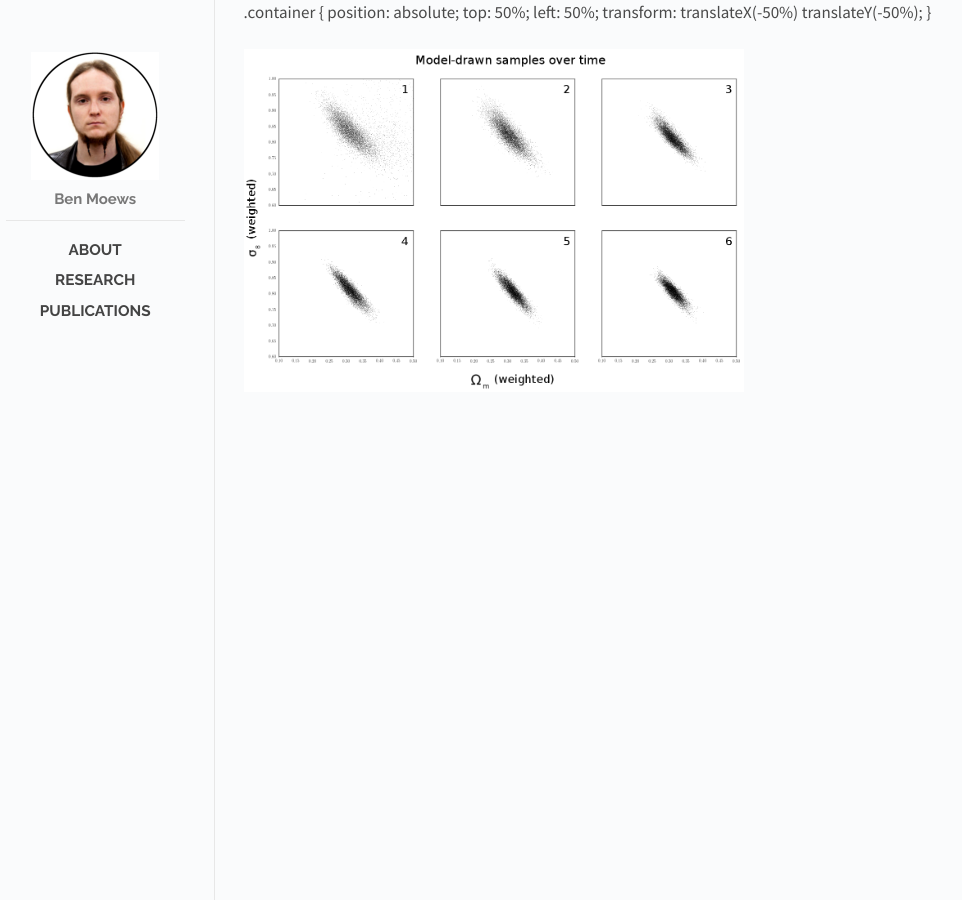
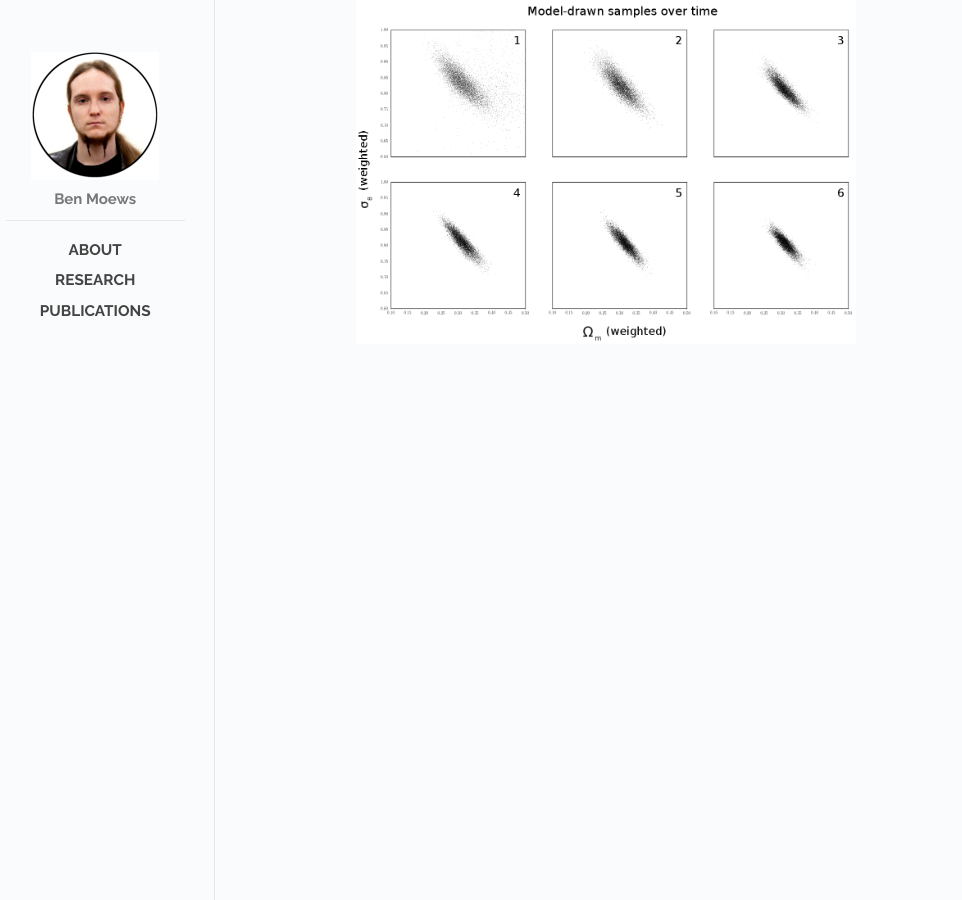
Before and after one commit to moews/moews.github.io, a Jekyll site: the page built from _posts/2017-03-28-home.md, in a window 1280 px wide. Shown: the whole page, without its empty margins (144-1106 px from the left). Built offline with Jekyll 4.4.1, drawn with Linux system fonts in a browser that asks for light colours.

Commit message:
Update 2017-03-28-home.md

```diff
--- a/_posts/2017-03-28-home.md
+++ b/_posts/2017-03-28-home.md
@@ -7,19 +7,14 @@
 hidden: true
 ---
 
-.container {
-    position: absolute;
-    top: 50%;
-    left: 50%;
-    transform: translateX(-50%) translateY(-50%);
-}
-
-<div class="container">
-    <span><img src="/images/gaussbock.png" width="500"></span>
+<div style="text-align:center">
+    <span>
+        <img src="/images/gaussbock.png" width="500">
+    </span>
 </div>
 
-[//]: ![gaussbock](/images/gaussbock.png width="500")
-[//]: <img src="/images/gaussbock.png" width="500">
+[//]: #![gaussbock](/images/gaussbock.png width="500")
+[//]: #<img src="/images/gaussbock.png" width="500">
 
 [//]: #<html>
 [//]: #<br><br>
```
